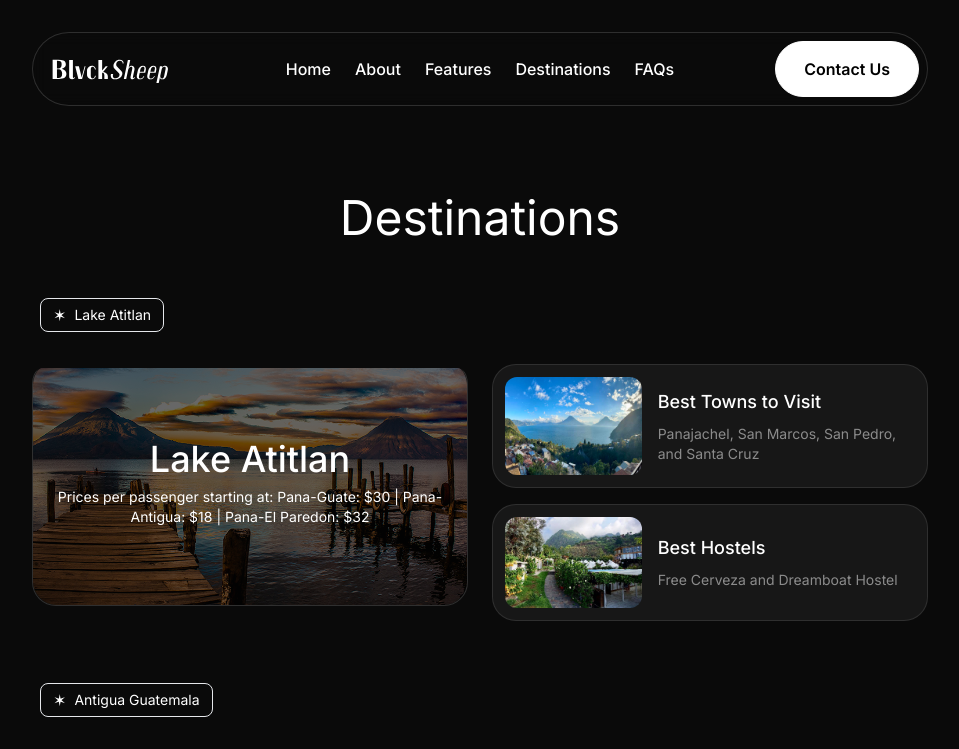
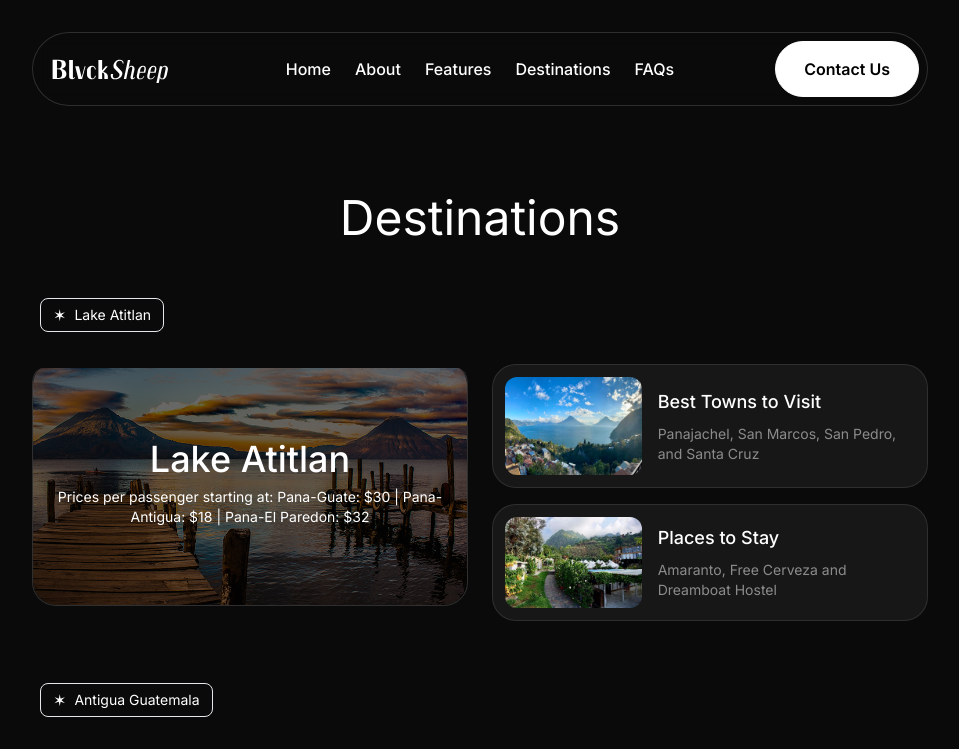
Before and after one commit to byron-rod/blvck-sheep, a Next.js app: page /destinations in a window 1280 px wide. Shown: the top 749 px of the page, without its empty margins (160-1119 px from the left). Built offline with nearby package versions, Linux system fonts and the light colour scheme.

Commit message:
update to destionations

```diff
--- a/src/app/destinations/page.tsx
+++ b/src/app/destinations/page.tsx
@@ -41,8 +41,8 @@ export default function Destinations() {
                 imageAlt: "Restaurant",
               },
               {
-                title: "Best Hostels",
-                description: "Free Cerveza and Dreamboat Hostel",
+                title: "Places to Stay",
+                description: "Amaranto, Free Cerveza and Dreamboat Hostel",
                 imageSrc: smallPicAtitlanFree,
                 imageAlt: "Hostel",
               },
```
